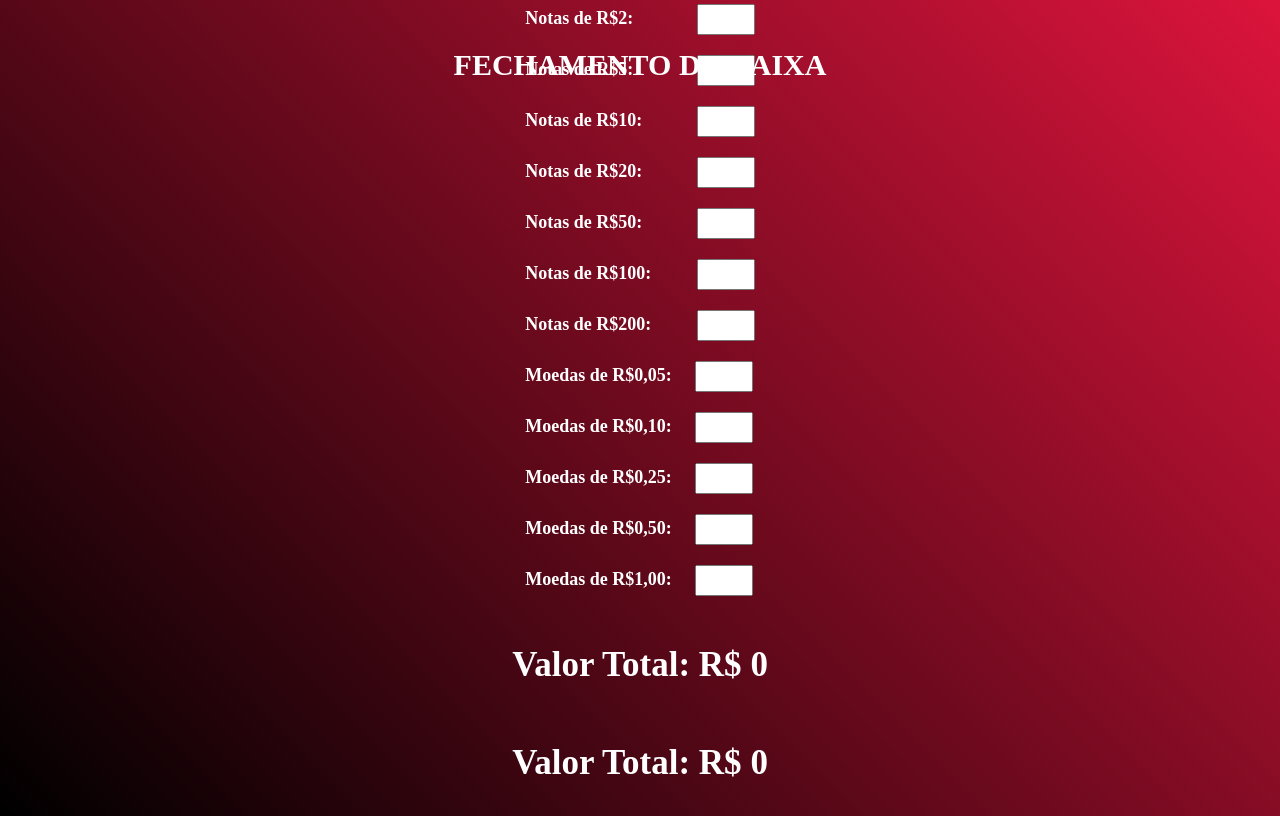
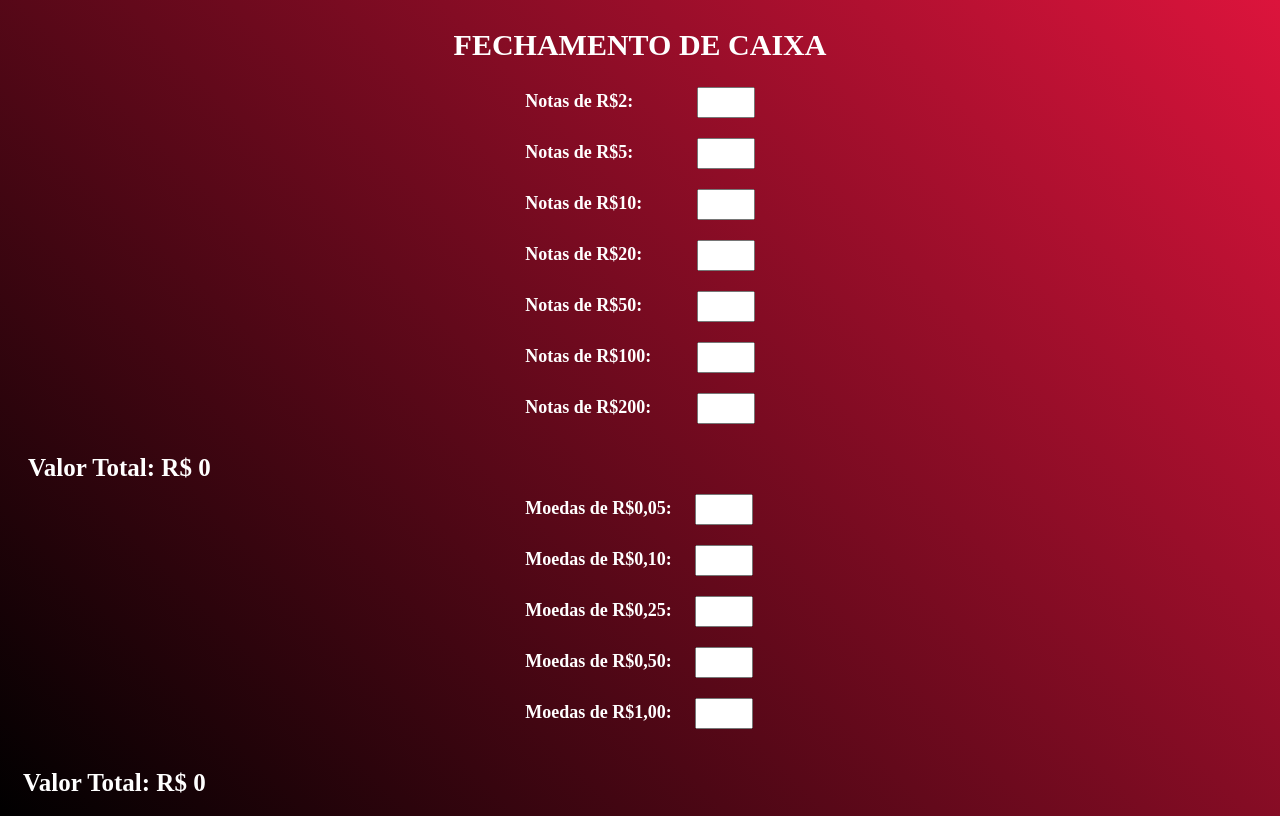
Before and after one commit to dodomickael/fechacaixa, a plain HTML site: page index.html in a window 1280 px wide. Drawn offline with Linux system fonts and the light colour scheme.

Commit message:
Update style.css

```diff
--- a/style.css
+++ b/style.css
@@ -1,5 +1,7 @@
 body{
     background-image: linear-gradient(45deg,black, crimson);
+
+    box-sizing: border-box;
 }
 
     main{
@@ -15,13 +17,13 @@ body{
     justify-content: center;
     flex-direction: column;
     width: 100%;
-    height: 100%;
+    height: 100vh;
     position: relative;
         & h1{
             text-wrap: nowrap;
             font-size: 30px;
             position: absolute;
-            top: 20px;
+            top: 0px;
             color: white;
             font-weight: bold;
         }
@@ -34,7 +36,7 @@ input{
     height: 25px;
 }
 h2{
-    font-size: 35px;
+    font-size: 25px;
     color: white;
     font-weight: bold;
 }
@@ -43,3 +45,26 @@ label{
     font-weight: bold;
     font-size: 18px;
 }
+form{
+    margin-top: 20px;
+    position: absolute;
+}
+span{
+    font-size: 25px;
+}
+#notes200{
+    margin-bottom: 70px;
+}
+
+.h2-1{
+    position: absolute;
+    top: 425px;
+    left: 20px
+
+}
+
+.h2-2{
+    position: absolute;
+    top: 740px;
+    left: 15px;
+}
```
